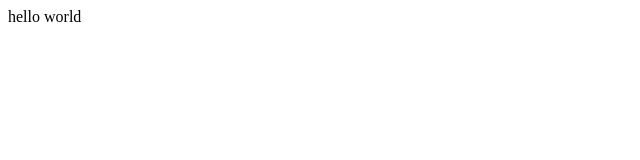
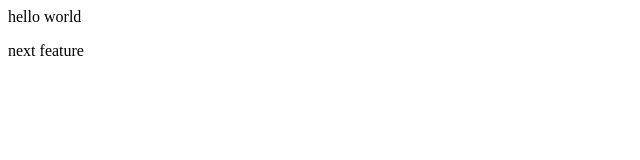
Before and after one commit to Himanshu8868/localripo-, a plain HTML site: page index.html in a window 1280 px wide. Shown: the full height of the page, 0-640 px from the left. Drawn offline with Linux system fonts and the light colour scheme.

Commit message:
new branch

```diff
--- a/index.html
+++ b/index.html
@@ -1 +1,2 @@
 <p>hello world</p>
+<p>next feature</p>
```
